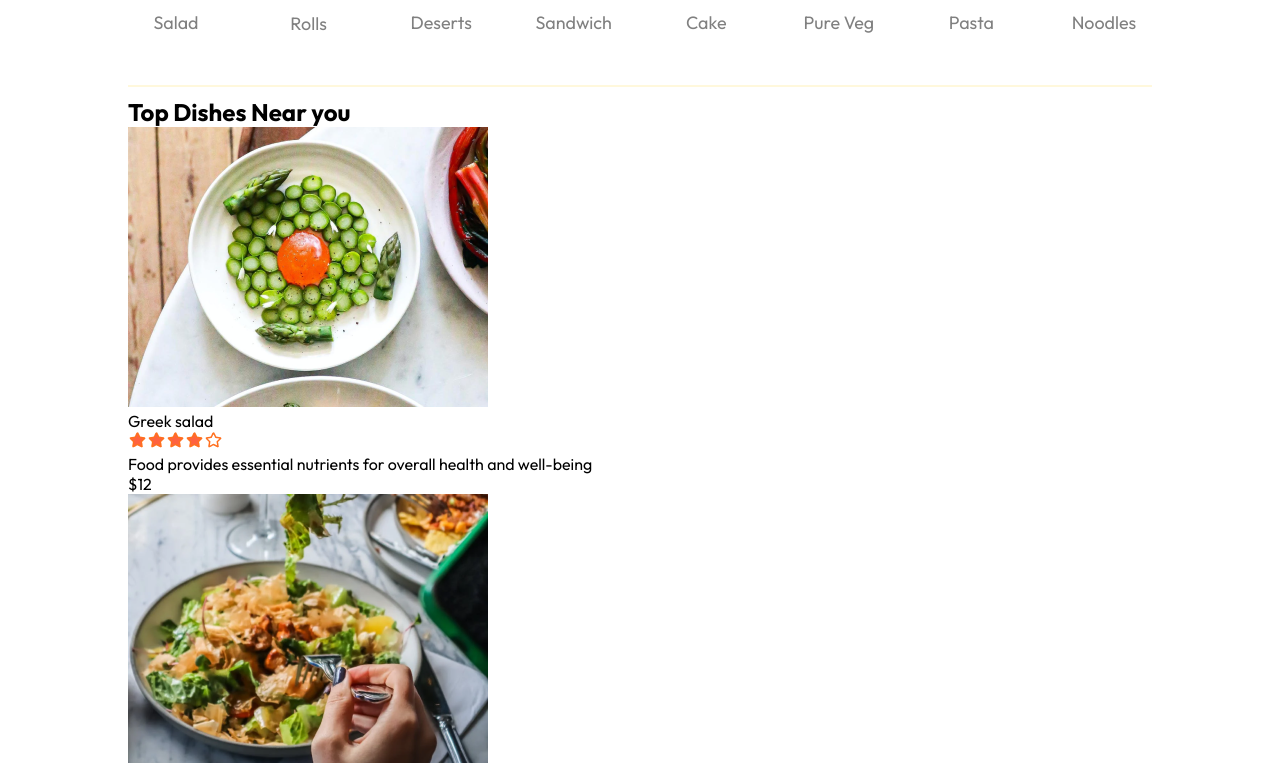
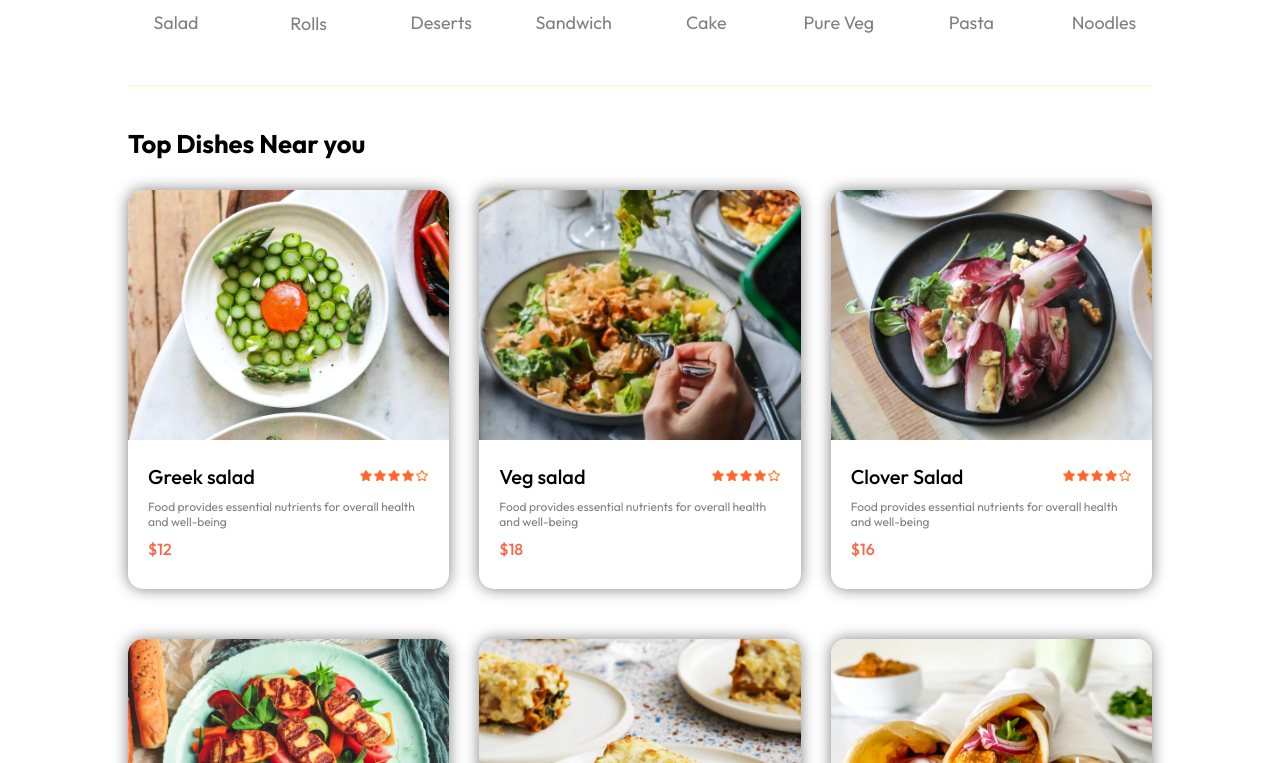
Before and after one commit to Monali40/react-food-del, a React (Vite) app in the folder food-delivery-website/: page / in a window 1280 px wide. Shown: the part 817-1580 px from the top of the page. Built offline with nearby package versions, Linux system fonts and the light colour scheme.

Commit message:
created css for fooddisplay & fooditem

```diff
--- a/food-delivery-website/src/components/FoodDisplay/FoodDisplay.css
+++ b/food-delivery-website/src/components/FoodDisplay/FoodDisplay.css
@@ -0,0 +1,18 @@
+.food-display{
+    margin-top: 30px;
+
+}
+
+.food-display h2{
+    font-size: max(2vw,24px);
+}
+
+.food-display-list{
+    display: grid;
+    grid-template-columns: repeat(auto-fill,minmax(240px,1fr));
+    margin-top: 30px;
+    gap: 30px;
+    row-gap: 50px;
+
+
+}
--- a/food-delivery-website/src/components/FoodItem/FoodItem.css
+++ b/food-delivery-website/src/components/FoodItem/FoodItem.css
@@ -0,0 +1,45 @@
+.food-item{
+    width: 100%;
+    margin: auto;
+    border-radius: 15px;
+    box-shadow: 0px 0px 15px gray;
+    /*box-shadow: 5px 5px 15px rgba(28, 220, 11, 0.5); */
+    transition: 0.3s;
+    animation: faceIn 1s;
+}
+
+.food-item-image{
+    width: 100%;
+    border-radius: 15px 15px 0px 0px;
+}
+.food-item-info{
+    padding: 20px;
+}
+
+.food-item-name-rating{
+    display: flex;
+    justify-content: space-between;
+    align-items:center ;
+    margin-bottom: 10px;
+}
+
+.food-item-name-rating p{
+    font-size: 20px;
+    font-weight: 500;
+}
+
+.food-item-name-rating img{
+    width: 70px;
+}
+
+.food-item-desc{
+    color: gray ;
+    font-size: 12px;
+}
+
+.food-item-price{
+    color: tomato;
+    font: 22px;
+    font-weight: 500;
+    margin: 10px 0px;
+}
```
